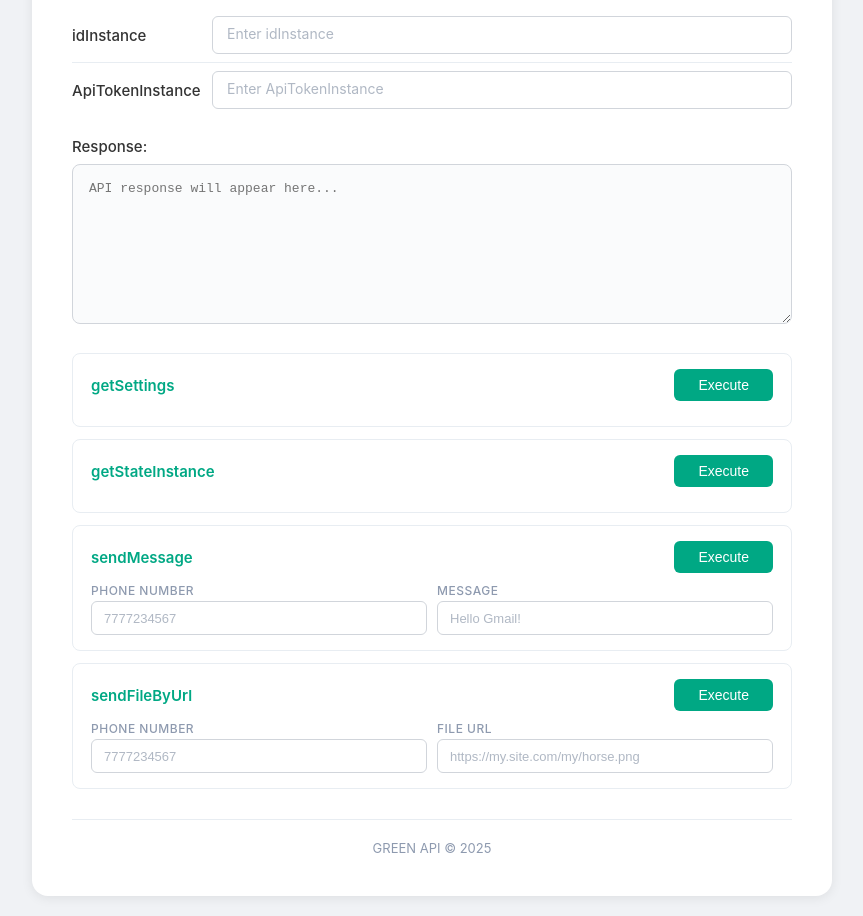
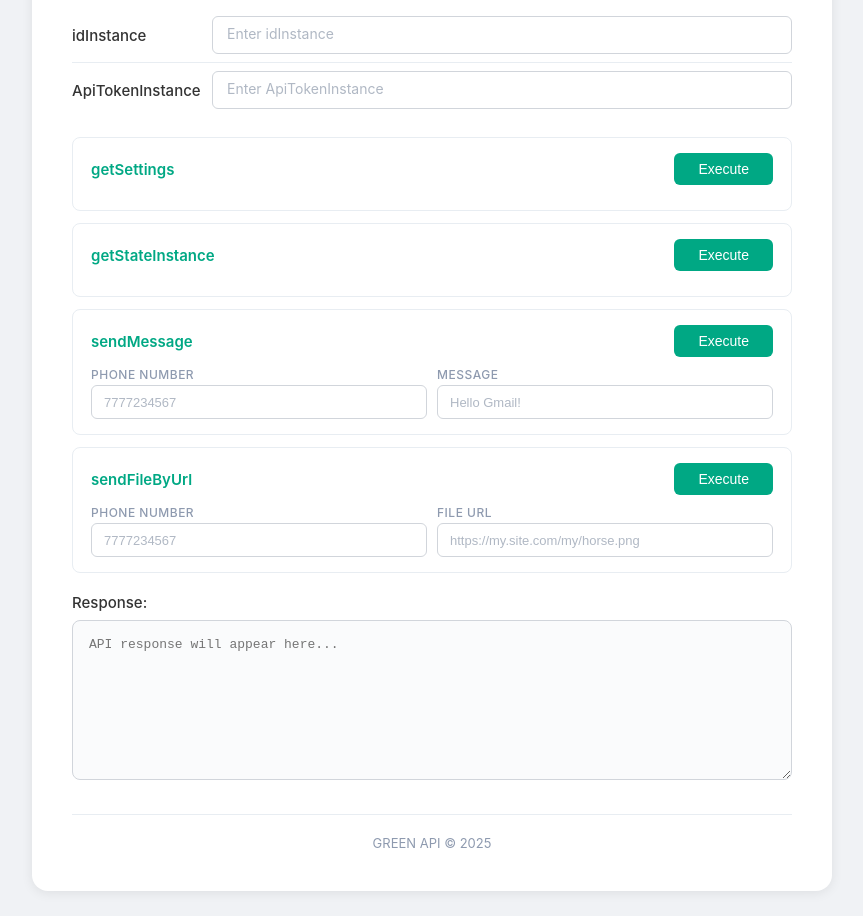
Before and after one commit to saksare/greenapi-test, a plain HTML site: page index.html in a window 1280 px wide. Shown: the part 116-1032 px from the top of the page, without its empty margins (208-1071 px from the left). Drawn offline with Linux system fonts and the light colour scheme.

Commit message:
Update index.html

```diff
--- a/index.html
+++ b/index.html
@@ -13,6 +13,8 @@
             <h1>GREEN <span>API</span></h1>
         </div>
 
+        <div class="main-layout">
+            <div class="left-panel">
                 <div class="credentials">
                     <div class="credential-row">
                         <span class="credential-label">idInstance</span>
@@ -22,11 +24,6 @@
                         <span class="credential-label">ApiTokenInstance</span>
                         <input type="text" class="credential-input" id="apiToken" placeholder="Enter ApiTokenInstance">
                     </div>
-        </div>
-
-        <div class="response-section">
-            <label class="response-label">Response:</label>
-            <textarea class="response-output" id="responseOutput" readonly placeholder="API response will appear here..."></textarea>
                 </div>
 
                 <div class="method-section">
@@ -76,6 +73,15 @@
                         </div>
                     </div>
                 </div>
+            </div>
+
+            <div class="right-panel">
+                <div class="response-section">
+                    <label class="response-label">Response:</label>
+                    <textarea class="response-output" id="responseOutput" readonly placeholder="API response will appear here..."></textarea>
+                </div>
+            </div>
+        </div>
 
         <div class="footer">
             GREEN API &copy; 2025
```
Lines whose indentation alone changed are shown as unchanged.
